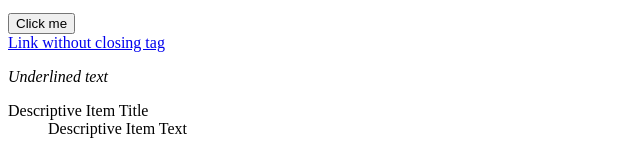
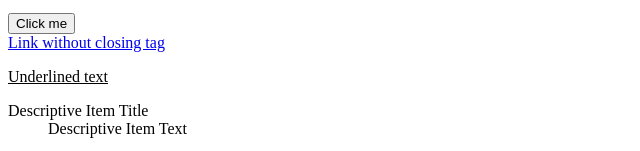
Before and after one commit to Aidanpmcl/Aidanpmcl.github.io, a plain HTML site: page html-midterm/html-midterm.html in a window 1280 px wide. Shown: the part 1235-1386 px from the top of the page, 0-640 px from the left. Drawn offline with Linux system fonts and the light colour scheme.

Commit message:
Update html-midterm.html

```diff
--- a/html-midterm/html-midterm.html
+++ b/html-midterm/html-midterm.html
@@ -62,7 +62,7 @@
 
     <a href="#">Link without closing tag</a> <!--needed a closing tag for the anchor-->
 
-    <p><em>Underlined text</em></p> <!--the tags are out of order; the ending tags need to be switched around-->
+    <p><u>Underlined text</u></p> <!--the tags are out of order; the ending tags need to be switched around--><!--also the text in italicized not underlined so the <em> tag needs to change to <u>-->
 
     <dl>
         <dt>Descriptive Item Title</dt> <!--the list items need to be changed to definition terms in order to pair with the definition list-->
@@ -93,6 +93,7 @@
 19.Needed to close the comment
 20.needed a closing tag for the anchor
 21.the tags are out of order; the ending tags need to be switched around
-22.the list items need to be changed to definition terms in order to pair with the definition list
-23.the list items need to be changed to defintion descriptions in order to pair with the defintion lists and the definition terms
+22.also the text in italicized not underlined so the <em> tag needs to change to <u>
+23.the list items need to be changed to definition terms in order to pair with the definition list
+24.the list items need to be changed to defintion descriptions in order to pair with the defintion lists and the definition terms
 -->
```
